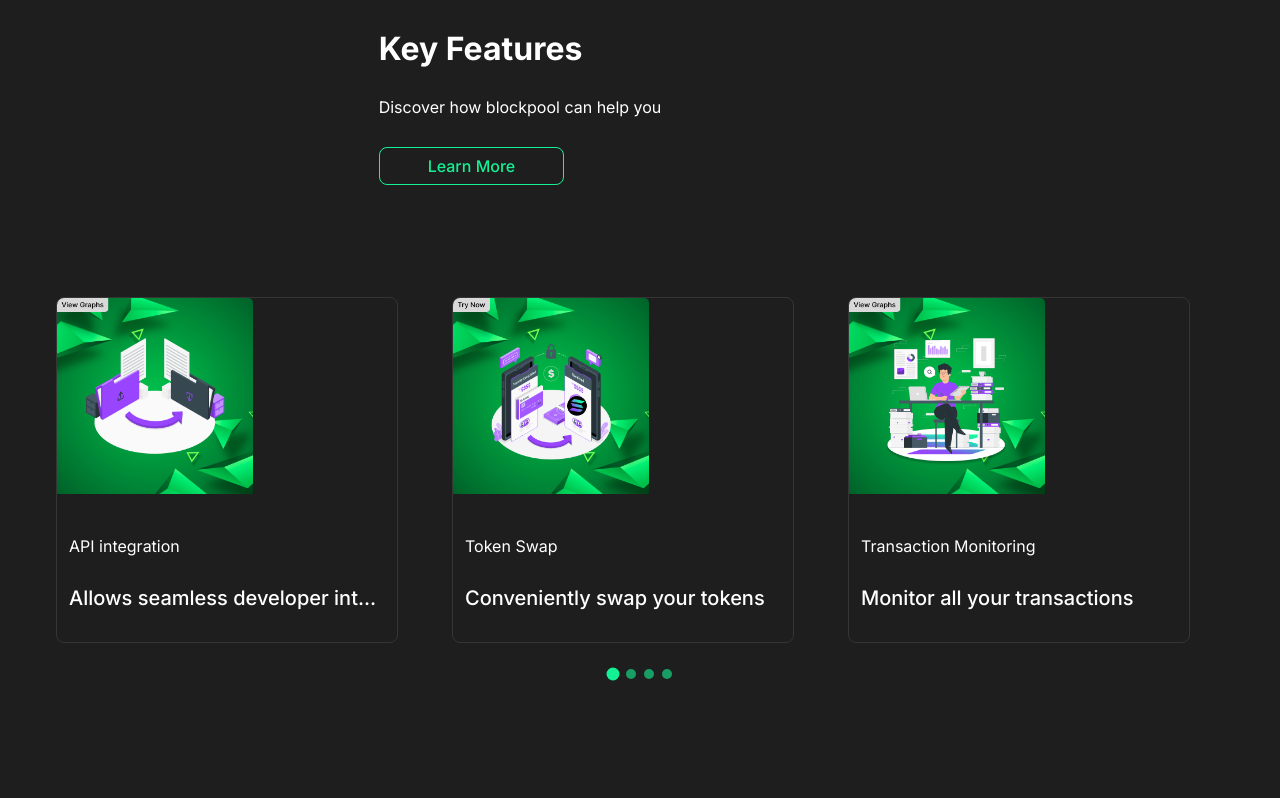
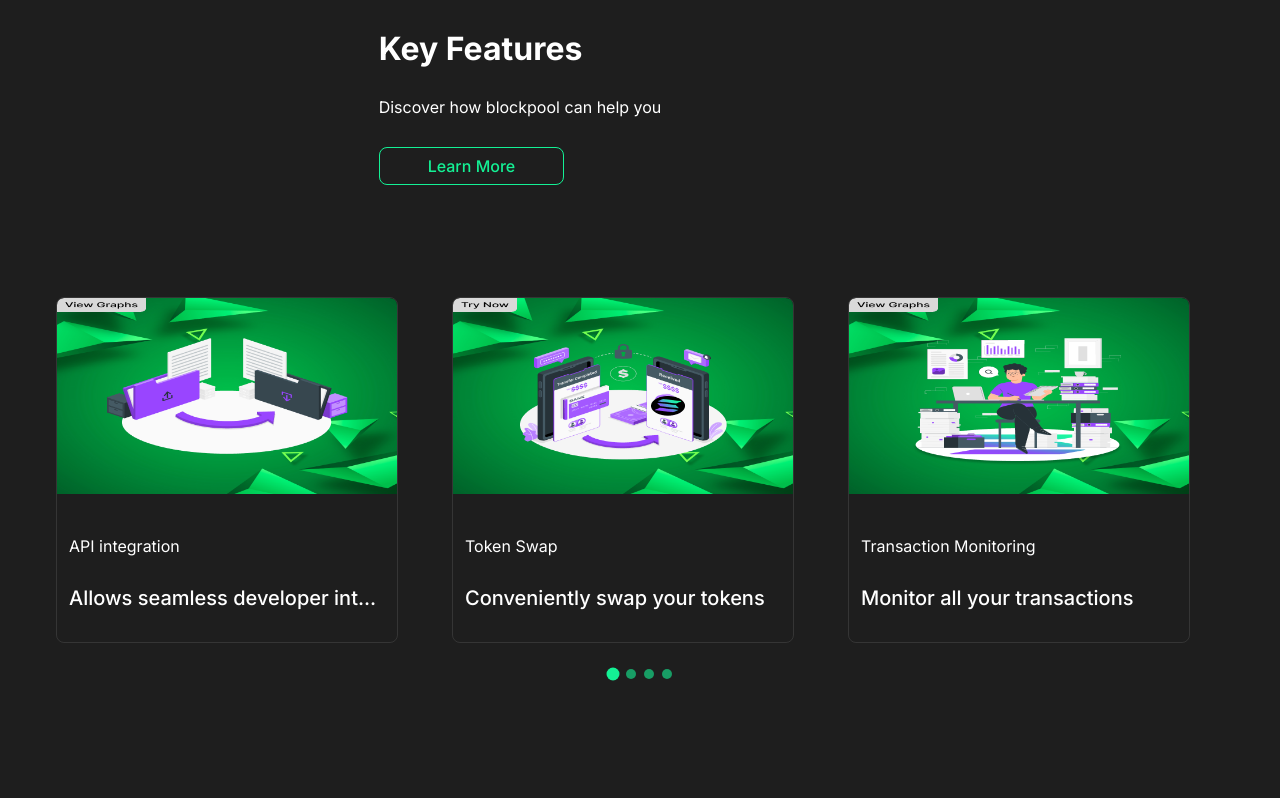
Before and after one commit to abdussalam-mustapha/blockpool-frontend, a React (Vite) app: page / in a window 1280 px wide. Shown: the part 1779-2577 px from the top of the page. Built offline with nearby package versions, Linux system fonts and the light colour scheme.

Commit message:
chore: fix card

```diff
--- a/src/landingpageV1/components/features/features.css
+++ b/src/landingpageV1/components/features/features.css
@@ -73,7 +73,7 @@ h2 {
 }
 
 .ftImg {
-  width: 12.25rem;
+  width: 21.25rem;
   height: 12.25rem;
 }
 
```
